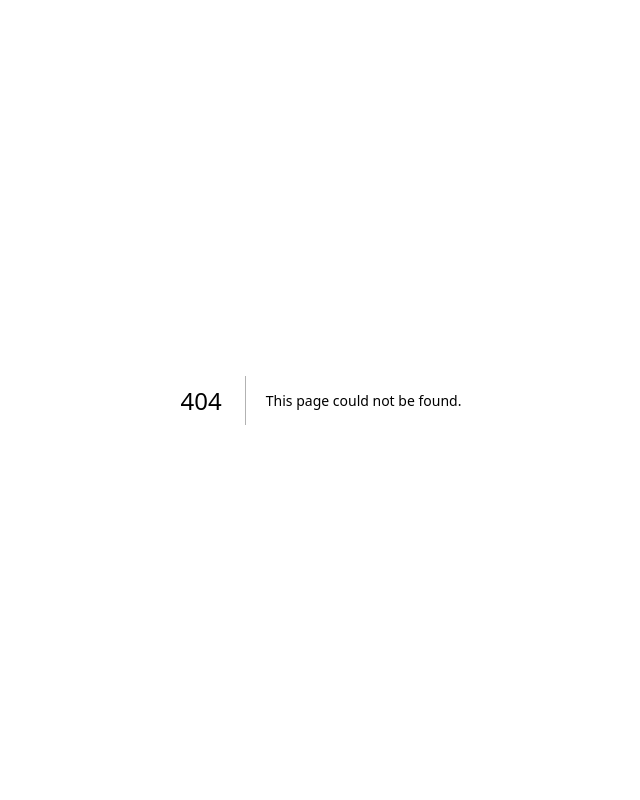
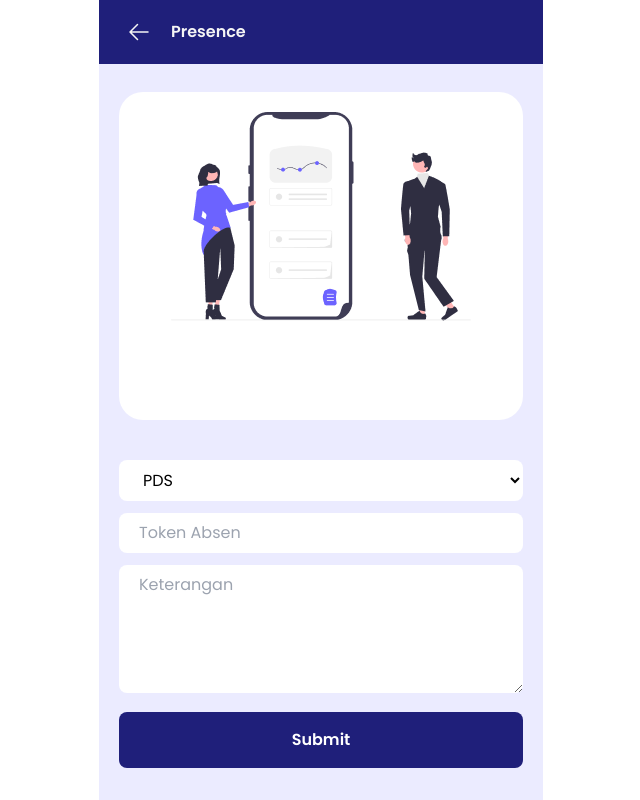
Before and after one commit to geprekdev/attendance-client-service, a Next.js app: page /student/schedule/presence in a window 1280 px wide. Before the commit this address had no page. Shown: the whole page, without its empty margins (319-959 px from the left). Built offline with nearby package versions, Linux system fonts and the light colour scheme.

Commit message:
add: studentPresence, studentStatistic, stuff

```diff
--- /dev/null
+++ b/src/app/student/account/page.tsx
@@ -0,0 +1,13 @@
+import AppBar from '~/components/AppBar';
+
+export default function page() {
+  return (
+    <div className="max-w-[444px] min-h-screen mx-auto bg-[#EBEBFF] relative">
+      <div className="w-full py-4 px-5 flex justify-between items-center">
+        <h2 className="text-[#404040] font-semibold text-xl">Account</h2>
+      </div>
+
+      <AppBar active="account" />
+    </div>
+  );
+}
--- a/src/app/student/schedule/page.tsx
+++ b/src/app/student/schedule/page.tsx
@@ -6,6 +6,7 @@ import AppBar from '~/components/AppBar';
 import Calendar from 'react-calendar';
 import 'react-calendar/dist/Calendar.css';
 import { useState } from 'react';
+import Link from 'next/link';
 
 export default function Page() {
   const calendarState = useState(new Date());
@@ -32,7 +33,7 @@ export default function Page() {
         <div>
           <div className="flex justify-between mb-5">
             <p>07.00</p>
-            <div className="bg-[#1F1F7A] w-9/12 p-5 rounded-2xl">
+            <Link href="/student/schedule/presence" className="bg-[#1F1F7A] w-9/12 p-5 rounded-2xl">
               <div className="flex justify-between">
                 <h3 className="text-[#FAFAFA] font-semibold text-xl">PDS</h3>
                 <ChevronRightIcon width={24} className="text-[#FAFAFA]" />
@@ -43,7 +44,7 @@ export default function Page() {
                 <span className="text-gray-300">07.00 - 10.00</span>
               </div>
               <h3 className="text-gray-300">Azriel Sebastian, S. Kom</h3>
-            </div>
+            </Link>
           </div>
 
           <div className="flex justify-between mb-5">
--- /dev/null
+++ b/src/app/student/schedule/presence/page.tsx
@@ -0,0 +1,42 @@
+import { ArrowLeftIcon } from '@heroicons/react/24/solid';
+import Image from 'next/image';
+import Link from 'next/link';
+
+export default function page() {
+  return (
+    <div className="max-w-[444px] min-h-screen mx-auto bg-[#EBEBFF] relative">
+      <div className="bg-[#1F1F7A] w-full py-3 px-5 flex gap-3 items-center">
+        <Link href="/student/schedule" className="p-2">
+          <ArrowLeftIcon width={24} className="text-[#F5F5F5]" />
+        </Link>
+        <h2 className="text-[#F5F5F5] font-semibold">Presence</h2>
+      </div>
+
+      <div className="px-5 pt-7">
+        <div className="bg-white p-5 rounded-3xl">
+          <div className="mx-auto h-72 w-fit">
+            <Image src="/presence-illustrations.png" width={300} height={0} alt="Icon" />
+          </div>
+        </div>
+
+        <form className="mt-10">
+          <div className="mt-3">
+            <select className="w-full bg-white py-2 px-5 rounded-lg">
+              <option>PDS</option>
+            </select>
+          </div>
+          <div className="mt-3">
+            <input type="text" className="w-full bg-white py-2 px-5 rounded-lg" placeholder="Token Absen" />
+          </div>
+          <div className="mt-3">
+            <textarea className="w-full h-32 bg-white py-2 px-5 rounded-lg" placeholder="Keterangan"></textarea>
+          </div>
+
+          <div className="mt-3">
+            <button className="bg-[#1F1F7A] text-white font-semibold w-full py-4 block mx-auto rounded-lg">Submit</button>
+          </div>
+        </form>
+      </div>
+    </div>
+  );
+}
--- /dev/null
+++ b/src/app/student/statistic/page.tsx
@@ -0,0 +1,13 @@
+import AppBar from '~/components/AppBar';
+
+export default function page() {
+  return (
+    <div className="max-w-[444px] min-h-screen mx-auto bg-[#EBEBFF] relative">
+      <div className="w-full py-4 px-5 flex justify-between items-center">
+        <h2 className="text-[#404040] font-semibold text-xl">Statistic</h2>
+      </div>
+
+      <AppBar active="statistic" />
+    </div>
+  );
+}
--- a/src/components/AppBar.tsx
+++ b/src/components/AppBar.tsx
@@ -16,11 +16,11 @@ export default function AppBar({ active }: { active: string }) {
         <CalendarIcon className={`w-6 h-6 ${active == 'schedule' ? 'text-[#1F1F7A]' : 'text-gray-500'}`} />
         <span className={`${active == 'schedule' ? 'text-[#1F1F7A]' : 'text-gray-500'}`}>Schedule</span>
       </Link>
-      <Link href="/" className="flex flex-col items-center">
+      <Link href="/student/statistic" className="flex flex-col items-center">
         <ChartPieIcon className={`w-6 h-6 ${active == 'statistic' ? 'text-[#1F1F7A]' : 'text-gray-500'}`} />
         <span className={`${active == 'statistic' ? 'text-[#1F1F7A]' : 'text-gray-500'}`}>Statistic</span>
       </Link>
-      <Link href="/" className="flex flex-col items-center">
+      <Link href="/student/account" className="flex flex-col items-center">
         <UserCircleIcon className={`w-6 h-6 ${active == 'account' ? 'text-[#1F1F7A]' : 'text-gray-500'}`} />
         <span className={`${active == 'account' ? 'text-[#1F1F7A]' : 'text-gray-500'}`}>Account</span>
       </Link>
```
Also changed, not shown: public/presence-illustrations.png (added).
